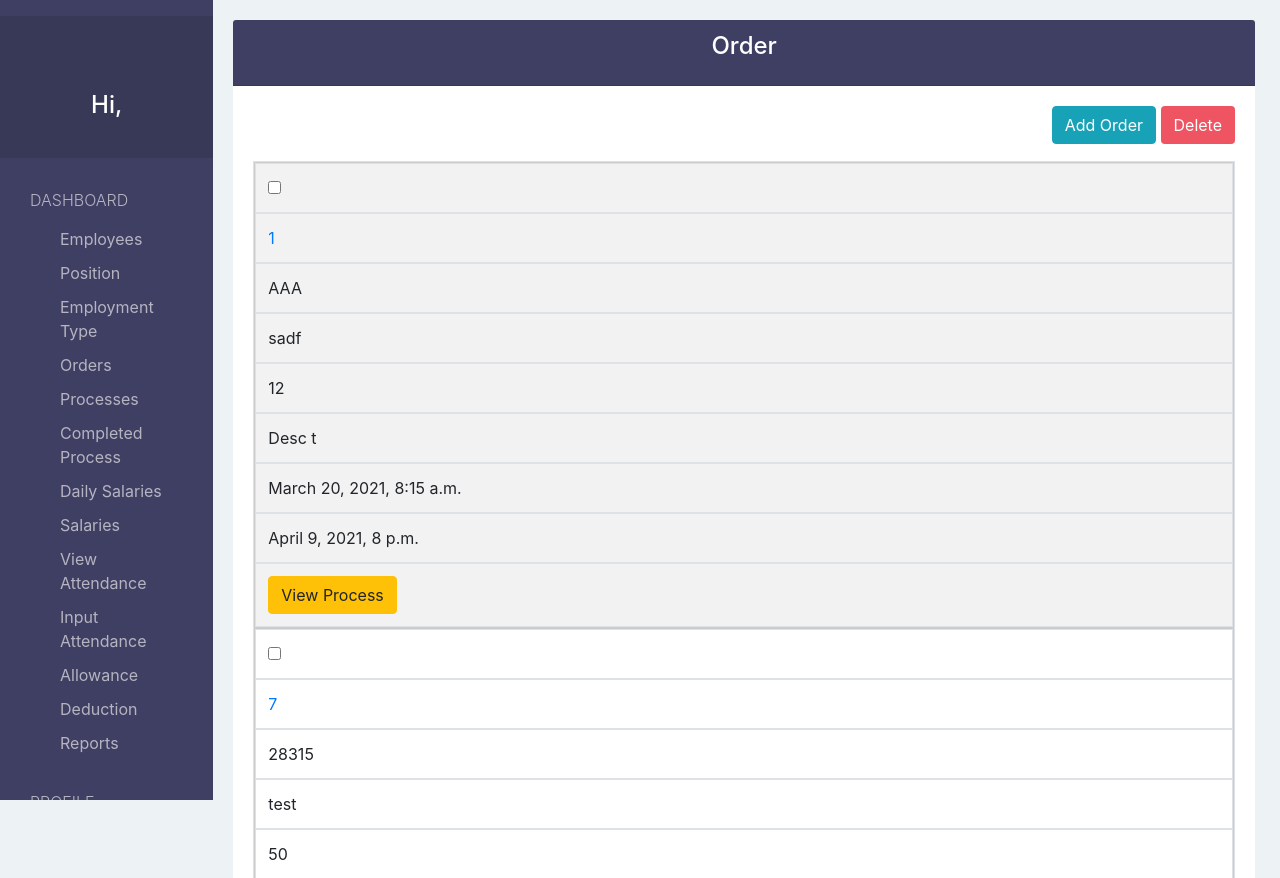
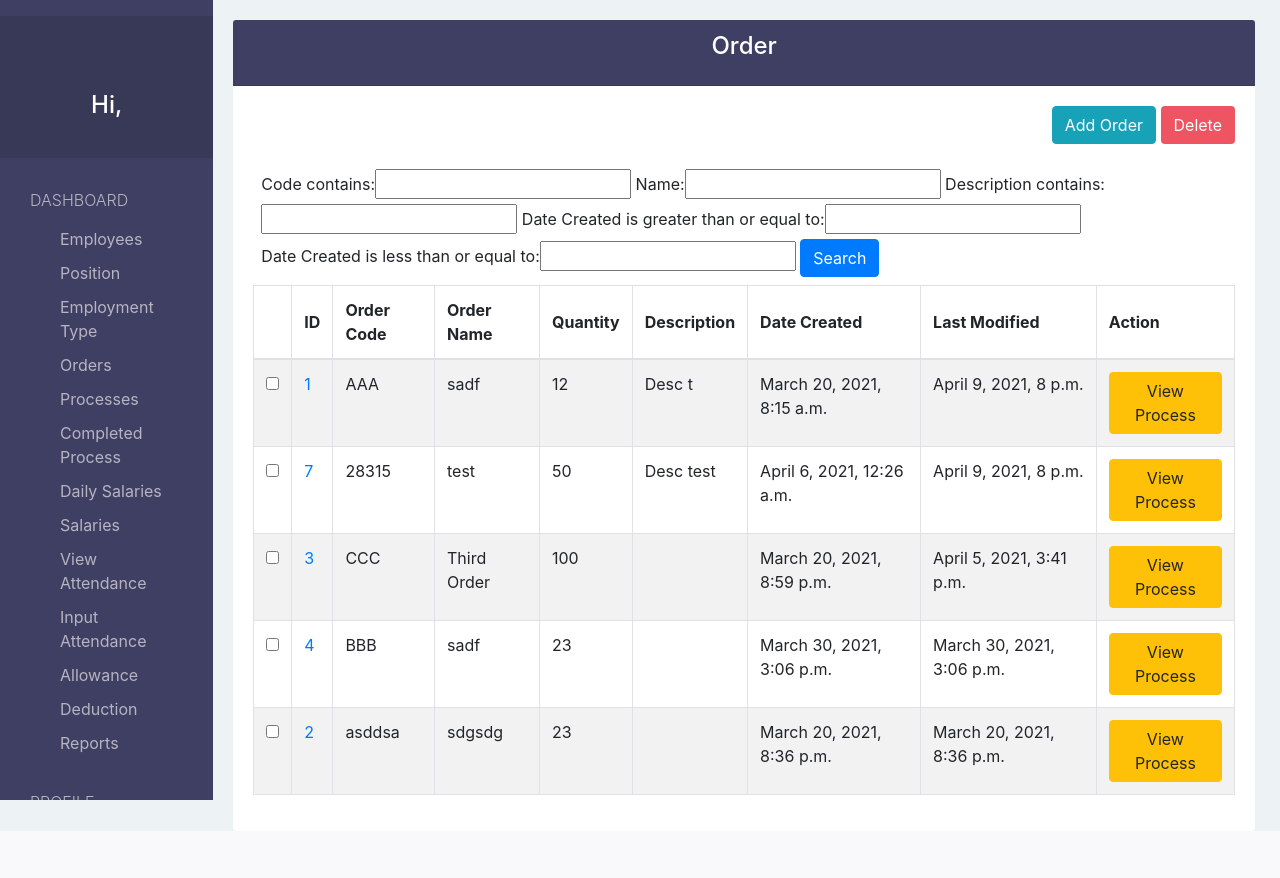
Before and after one commit to jess17/Django-Payroll, a Django app: page /order/ in a window 1280 px wide. Shown: the top 878 px of the page. After the commit the page ends 800 px from the top, so only its background shows below. Run offline with Django 3.2, Linux system fonts and the light colour scheme; data comes from the database, SQL or seed files in the repository; both versions use the stored data as it was after the commit; some libraries are stand-ins or nearby versions.

Commit message:
Add filters

```diff
--- a/payroll/settings.py
+++ b/payroll/settings.py
@@ -42,6 +42,7 @@
     'payrollApp',
     'admin_auto_filters',
     'django.contrib.humanize',
+    'django_filters',
 ]
 
 MIDDLEWARE = [
--- /dev/null
+++ b/payrollApp/filters.py
@@ -0,0 +1,81 @@
+import django_filters
+from django_filters import DateFilter, CharFilter, NumberFilter
+from .models import *
+from django import forms
+
+from functools import partial
+DateInput = partial(forms.DateInput, {'class': 'datepicker'})
+
+class OrderFilter(django_filters.FilterSet):
+  start_date = DateFilter(field_name="dateCreated", lookup_expr='gte', widget=DateInput(), label="Date Created is greater than or equal to")
+  end_date = DateFilter(field_name="dateCreated", lookup_expr='lte', widget=DateInput(), label='Date Created is less than or equal to')
+  code = CharFilter(field_name="code", lookup_expr='icontains')
+  description = CharFilter(field_name="description", lookup_expr='icontains')
+
+  class Meta:
+    model = Order
+    fields =  '__all__'
+    exclude = ['lastModified', 'dateCreated', 'quantity']
+
+class AllowanceFilter(django_filters.FilterSet):
+  start_date = DateFilter(field_name="date", lookup_expr='gte', widget=DateInput(), label="Date is greater than or equal to")
+  end_date = DateFilter(field_name="date", lookup_expr='lte', widget=DateInput(), label='Date is less than or equal to')
+  description = CharFilter(field_name="description", lookup_expr='icontains')
+
+  class Meta:
+    model = Allowance
+    fields =  '__all__'
+    exclude = ['amount', 'date']
+
+class DeductionFilter(django_filters.FilterSet):
+  start_date = DateFilter(field_name="date", lookup_expr='gte', widget=DateInput(), label="Date is greater than or equal to")
+  end_date = DateFilter(field_name="date", lookup_expr='lte', widget=DateInput(), label='Date is less than or equal to')
+  description = CharFilter(field_name="description", lookup_expr='icontains')
+
+  class Meta:
+    model = Deduction
+    fields =  '__all__'
+    exclude = ['amount', 'date']
+
+class EmployeeFilter(django_filters.FilterSet):
+  start_date = DateFilter(field_name="hireDate", lookup_expr='gte', widget=DateInput(), label="Date Hired is greater than or equal to")
+  end_date = DateFilter(field_name="hireDate", lookup_expr='lte', widget=DateInput(), label='Date Hired is less than or equal to')
+  firstName = CharFilter(field_name="firstName", lookup_expr='icontains', label='First Name')
+  lastName = CharFilter(field_name="lastName", lookup_expr='icontains', label='Last Name')
+  notes    = CharFilter(field_name="notes", lookup_expr='icontains')
+
+  class Meta:
+    model = Employee
+    fields =  '__all__'
+    exclude = ['date']
+
+class CompletedProcessFilter(django_filters.FilterSet):
+  start_date = DateFilter(field_name="hireDate", lookup_expr='gte', widget=DateInput(), label="Date Recorded is greater than or equal to")
+  end_date = DateFilter(field_name="hireDate", lookup_expr='lte', widget=DateInput(), label='Date Recorded is less than or equal to')
+
+  class Meta:
+    model = CompletedProcess
+    fields =  '__all__'
+    exclude = ['quantity', 'dateRecorded']
+
+class ProcessFilter(django_filters.FilterSet):
+  name = CharFilter(field_name="name", lookup_expr='icontains')
+  description = CharFilter(field_name="description", lookup_expr='icontains')
+  start_price = NumberFilter(field_name="price", lookup_expr='gte')
+  end_price = NumberFilter(field_name="price", lookup_expr='lte')
+
+  class Meta:
+    model = Process
+    fields =  '__all__'
+    exclude = ['quantity', 'price']
+
+class AttendanceFilter(django_filters.FilterSet):
+  start_date = DateFilter(field_name="date", lookup_expr='gte', widget=DateInput(), label="Date is greater than or equal to")
+  end_date = DateFilter(field_name="date", lookup_expr='lte', widget=DateInput(), label='Date is less than or equal to')
+  start_percentage = NumberFilter(field_name="percentage", lookup_expr='gte')
+  end_percentage = NumberFilter(field_name="percentage", lookup_expr='lte')
+
+  class Meta:
+    model = Attendance
+    fields =  '__all__'
+    exclude = ['date', 'percentage']
--- a/payrollApp/templates/order/order.html
+++ b/payrollApp/templates/order/order.html
@@ -2,8 +2,27 @@
 
 {% load humanize %}
 
+{% block script %}
+  <link rel="stylesheet" href="http://code.jquery.com/ui/1.11.0/themes/smoothness/jquery-ui.css">
+  <script src="http://code.jquery.com/jquery-1.9.1.js"></script>
+  <script src="http://code.jquery.com/ui/1.11.0/jquery-ui.js"></script>
+  <script>
+  $(document).ready(function() {
+      $('.datepicker').datepicker({dateFormat: 'yy-mm-dd'});
+
+  });
+  </script>
+{% endblock %}
+
 {% block viewTitle %}Order{% endblock %}
 {% block addBtn %}<a href="{% url 'create-order' %}" class="btn btn-info">Add Order</a>{% endblock %}
+
+{% block searchForm %}
+    <form method="GET" style="padding: 8px;">
+      {{ myFilter.form }}
+      <button class="btn btn-primary">Search</button>
+    </form>
+{% endblock %}
 
 {% block columns %}
   {% if flags %}
--- a/payrollApp/templates/view_base.html
+++ b/payrollApp/templates/view_base.html
@@ -39,7 +39,7 @@
         </div>
       </div>
 
-
+        {% block searchForm %}{% endblock %}
         {% block form %}{% endblock %}
       <table class="table table-bordered table-hover table-striped">
         <thead>
--- a/payrollApp/views.py
+++ b/payrollApp/views.py
@@ -7,13 +7,14 @@
 
 # from django.urls import reverse
 from datetime import date, datetime, timedelta
-from decimal import Decimal
 
 from django.forms import inlineformset_factory
 from django.forms import formset_factory
 
 from .models import Order, Process, Employee, EmploymentType, Position, CompletedProcess, DailySalary, Attendance, Allowance, Deduction
 from .forms import OrderForm, ProcessForm, EmployeeForm, PositionForm, EmploymentTypeForm, CompletedProcessForm, DailySalaryForm, GetDateForm, AttendanceForm, ChooseEmployeeForm, AllowanceForm, DeductionForm
+from .filters import OrderFilter, AllowanceFilter, DeductionFilter, EmployeeFilter, CompletedProcessFilter, ProcessFilter, AttendanceFilter
+
 # Create your views here.
 def home_view(request):
     return render(request, "real_base.html", {})
@@ -60,9 +61,13 @@
   if not orders:
     flag=False
 
+  myFilter = OrderFilter(request.GET, queryset=orders)
+  orders = myFilter.qs
+
   context = {
     'orders':orders,
-    'flags': flag
+    'flags': flag,
+    'myFilter': myFilter
   }
   return render(request, "order/order.html", context)
 
@@ -109,6 +114,7 @@
 #PROCESS RELATED VIEWS
 def process_view(request):
   processes = Process.objects.all().order_by('-id')
+
   flag   = True
   if not processes:
     flag=False
@@ -119,10 +125,14 @@
     #Orders is empty
     orderFlag=False
 
+  myFilter = ProcessFilter(request.GET, queryset=processes)
+  processes = myFilter.qs
+
   context = {
     'processes':processes,
     'orderFlag':orderFlag,
     'flags':flag,
+    'myFilter':myFilter
   }
   return render(request, "process/process.html", context)
 
@@ -229,9 +239,13 @@
   if not employees:
     flag=False
 
+  myFilter = EmployeeFilter(request.GET, queryset=employees)
+  employees = myFilter.qs
+
   context = {
     'employees':employees,
-    'flags':flag
+    'flags':flag,
+    'myFilter':myFilter
   }
   return render(request, 'employee/employee.html', context)
 
@@ -382,6 +396,7 @@
 #COMPLETED PROCESS RELATED VIEWS
 def completedProcess_view(request):
   completedProcesses = CompletedProcess.objects.all().order_by('-id')
+
   flag   = True
   if not completedProcesses:
     flag=False
@@ -392,10 +407,14 @@
     #Orders is empty
     processFlag=False
 
+  myFilter = CompletedProcessFilter(request.GET, queryset=completedProcesses)
+  completedProcesses = myFilter.qs
+
   context = {
     'completedProcesses':completedProcesses,
     'processFlag':processFlag,
     'flags':flag,
+    'myFilter':myFilter
   }
   return render(request, "completedProcess/completedProcess.html", context)
 
@@ -711,9 +730,13 @@
   if not attendances:
     flag=False
 
+  myFilter = AttendanceFilter(request.GET, queryset=attendances)
+  attendances = myFilter.qs
+
   context = {
     'attendances':attendances,
-    'flags':flag
+    'flags':flag,
+    'myFilter':myFilter
   }
   return render(request, 'attendance/attendance.html', context)
 
@@ -836,13 +859,18 @@
 #ALLOWANCE RELATED VIEWS
 def allowance_view(request):
   allowances = Allowance.objects.all()
+
   flag   = True
   if not allowances:
     flag=False
 
+  myFilter = AllowanceFilter(request.GET, queryset=allowances)
+  allowances = myFilter.qs
+
   context = {
     'allowances':allowances,
-    'flags':flag
+    'flags':flag,
+    'myFilter':myFilter
   }
   return render(request, 'salary/allowance/allowance.html', context)
 
@@ -869,13 +897,18 @@
 #DEDUCTION RELATED VIEWS
 def deduction_view(request):
   deductions = Deduction.objects.all()
+
   flag   = True
   if not deductions:
     flag=False
 
+  myFilter = DeductionFilter(request.GET, queryset=deductions)
+  deductions = myFilter.qs
+
   context = {
     'deductions':deductions,
-    'flags':flag
+    'flags':flag,
+    'myFilter':myFilter
   }
   return render(request, 'salary/deduction/deduction.html', context)
 
```
Also changed, not shown: payrollApp/templates/attendance/attendance.html (+19 -0 lines), payrollApp/templates/completedProcess/completedProcess.html (+19 -0 lines), payrollApp/templates/employee/employee.html (+19 -0 lines), payrollApp/templates/process/process.html (+7 -0 lines), payrollApp/templates/salary/allowance/allowance.html (+19 -0 lines), payrollApp/templates/salary/deduction/deduction.html (+19 -0 lines), db.sqlite3, payrollApp/templates/salary/deduction/deduction_create.html (indentation only).
